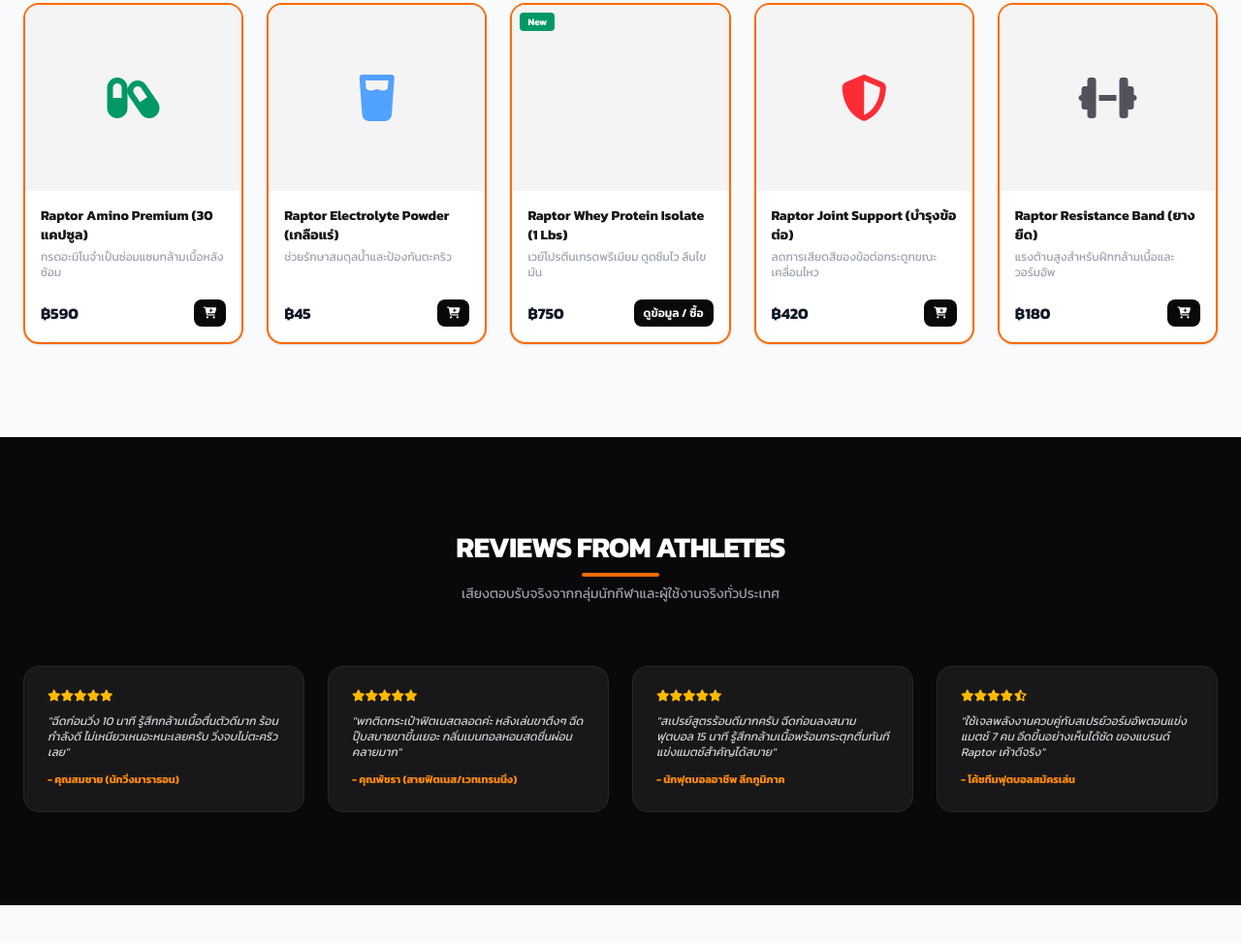
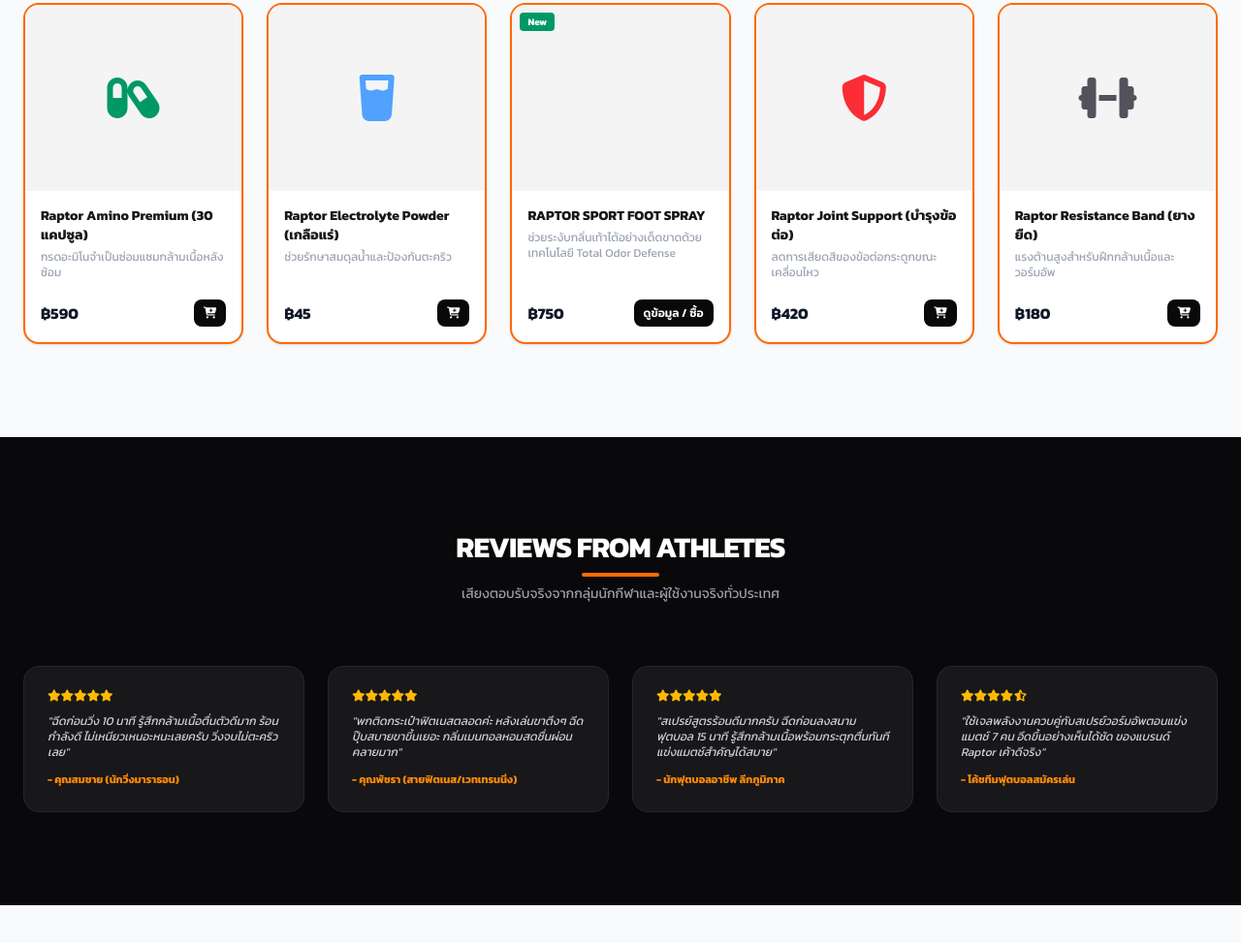
Before and after one commit to samuraionline1-alt/raptor-sport.vercel.app, a plain HTML site: page index.html in a window 1280 px wide. Shown: the part 1420-2393 px from the top of the page at 97% size. Drawn offline with nearby package versions, Linux system fonts and the light colour scheme; some icons are missing.

Commit message:
Update product details in index.html

```diff
--- a/index.html
+++ b/index.html
@@ -317,7 +317,7 @@
             <div class="bg-white rounded-2xl shadow-sm hover:shadow-md border-2 border-orange-500 overflow-hidden flex flex-col justify-between group transition-all transform hover:-translate-y-1 hover:scale-[1.02]">
                 <div class="bg-zinc-100 p-6 relative flex items-center justify-center h-48 cursor-pointer" onclick="openWheyModal()"><i class="fa-solid fa-cubes-nutrients text-5xl text-yellow-600"></i><span class="absolute top-2 left-2 bg-emerald-600 text-white text-[10px] font-bold px-2 py-0.5 rounded">New</span></div>
                 <div class="p-4 flex-grow flex flex-col justify-between space-y-3">
-                    <div><h3 class="font-bold text-sm text-zinc-900 line-clamp-2 cursor-pointer hover:text-emerald-700" onclick="openWheyModal()">Raptor Whey Protein Isolate (1 Lbs)</h3><p class="text-xs text-gray-400 mt-1">เวย์โปรตีนเกรดพรีเมียม ดูดซึมไว ลีนไขมัน</p></div>
+                    <div><h3 class="font-bold text-sm text-zinc-900 line-clamp-2 cursor-pointer hover:text-emerald-700" onclick="openWheyModal()">RAPTOR SPORT FOOT SPRAY</h3><p class="text-xs text-gray-400 mt-1">ช่วยระงับกลิ่นเท้าได้อย่างเด็ดขาดด้วยเทคโนโลยี Total Odor Defense </p></div>
                     <div class="flex items-center justify-between pt-2"><span class="font-bold text-gray-900 text-base">฿750</span><button onclick="openWheyModal()" class="bg-zinc-950 text-white text-xs px-2.5 py-1.5 rounded-lg hover:bg-orange-brand transition-colors font-semibold">ดูข้อมูล / ซื้อ</button></div>
                 </div>
             </div>
```
